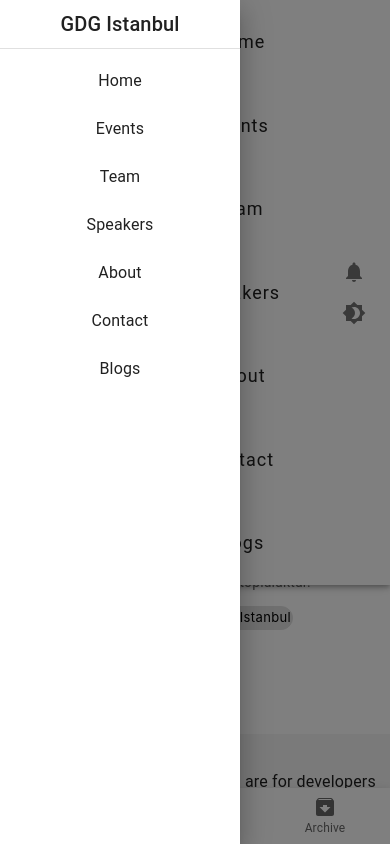
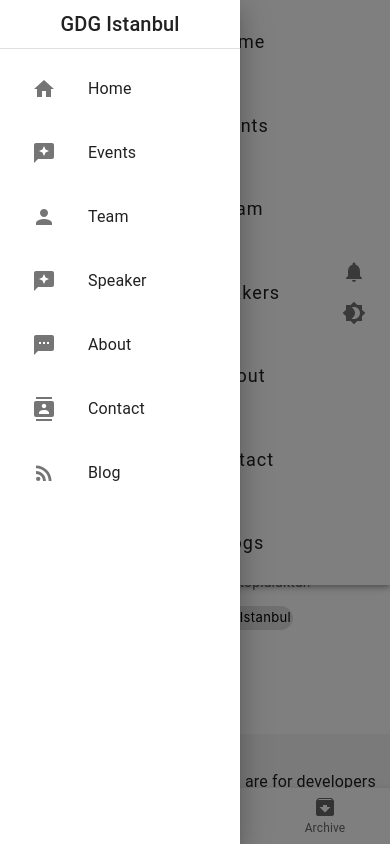
Before and after one commit to elselif/gdgClone, a React (Create React App) app: page /home in a window 390 px wide. Both pictures are taken after a click on the button 24 px from the left and 292 px from the top of the page. Shown: the top 844 px of the page. Built offline with nearby package versions, Linux system fonts and the light colour scheme; what @material-tailwind/react would draw is missing.

Commit message:
yanbar link

```diff
--- a/src/components/Navbar.tsx
+++ b/src/components/Navbar.tsx
@@ -17,11 +17,13 @@ import Brightness4Icon from '@mui/icons-material/Brightness4';
 import { createTheme } from '@mui/material/styles';
 import { ThemeProvider } from '@emotion/react';
 import { Link } from 'react-router-dom';
-
-
-
-
-
+import HomeIcon from '@mui/icons-material/Home';
+import { ListItemAvatar, ListItemIcon } from '@mui/material';
+import TryIcon from '@mui/icons-material/Try';
+import PersonIcon from '@mui/icons-material/Person';
+import TextsmsIcon from '@mui/icons-material/Textsms';
+import ContactsIcon from '@mui/icons-material/Contacts';
+import RssFeedIcon from '@mui/icons-material/RssFeed';
 
 const theme = createTheme({
   palette: {
@@ -65,15 +67,64 @@ export default function Navbar(props: Props) {
         GDG Istanbul
       </Typography>
       <Divider />
-      <List>
-        {navItems.map((item) => (
-          <ListItem key={item} disablePadding>
-            <ListItemButton sx={{ textAlign: 'center' }}>
-              <ListItemText primary={item} />
+     <List>
+        <ListItem>
+          <Link to={`/`} >
+            <ListItemButton>
+          <ListItemIcon><HomeIcon/></ListItemIcon>
+          <ListItemText>Home</ListItemText>
             </ListItemButton>
-          </ListItem>
-        ))}
-      </List>
+          </Link>
+        </ListItem>
+        <ListItem>
+          <Link to={`/Events`} >
+            <ListItemButton>
+          <ListItemIcon><TryIcon/></ListItemIcon>
+          <ListItemText>Events</ListItemText>
+            </ListItemButton>
+          </Link>
+        </ListItem>
+        <ListItem>
+          <Link to={`/Team`} >
+            <ListItemButton>
+          <ListItemIcon><PersonIcon/></ListItemIcon>
+          <ListItemText>Team</ListItemText>
+            </ListItemButton>
+          </Link>
+        </ListItem>
+        <ListItem>
+          <Link to={`/Speakers`} >
+            <ListItemButton>
+          <ListItemIcon><TryIcon/></ListItemIcon>
+          <ListItemText>Speaker</ListItemText>
+            </ListItemButton>
+          </Link>
+        </ListItem>
+        <ListItem>
+          <Link to={`/About`} >
+            <ListItemButton>
+          <ListItemIcon><TextsmsIcon/></ListItemIcon>
+          <ListItemText>About</ListItemText>
+            </ListItemButton>
+          </Link>
+        </ListItem>
+        <ListItem>
+          <Link to={`/Contacts`} >
+            <ListItemButton>
+          <ListItemIcon><ContactsIcon/></ListItemIcon>
+          <ListItemText>Contact</ListItemText>
+            </ListItemButton>
+          </Link>
+        </ListItem>
+        <ListItem>
+          <Link to={`/Blogs`} >
+            <ListItemButton>
+          <ListItemIcon><RssFeedIcon/></ListItemIcon>
+          <ListItemText>Blog</ListItemText>
+            </ListItemButton>
+          </Link>
+        </ListItem>
+     </List>
     </Box>
   );
 
@@ -102,7 +153,7 @@ export default function Navbar(props: Props) {
                 variant="h6"
                 component="div"
                 sx={{ flexGrow: 3, fontSize: 23, fontWeight: 'medium' }}>
-                GDG Istanbul
+                <Link to={`/`} >GDG Istanbul</Link>
               </Typography>
             </Box>
             <Box className='hidden tablet:block' sx={{ marginLeft: 'auto' }}>
```
